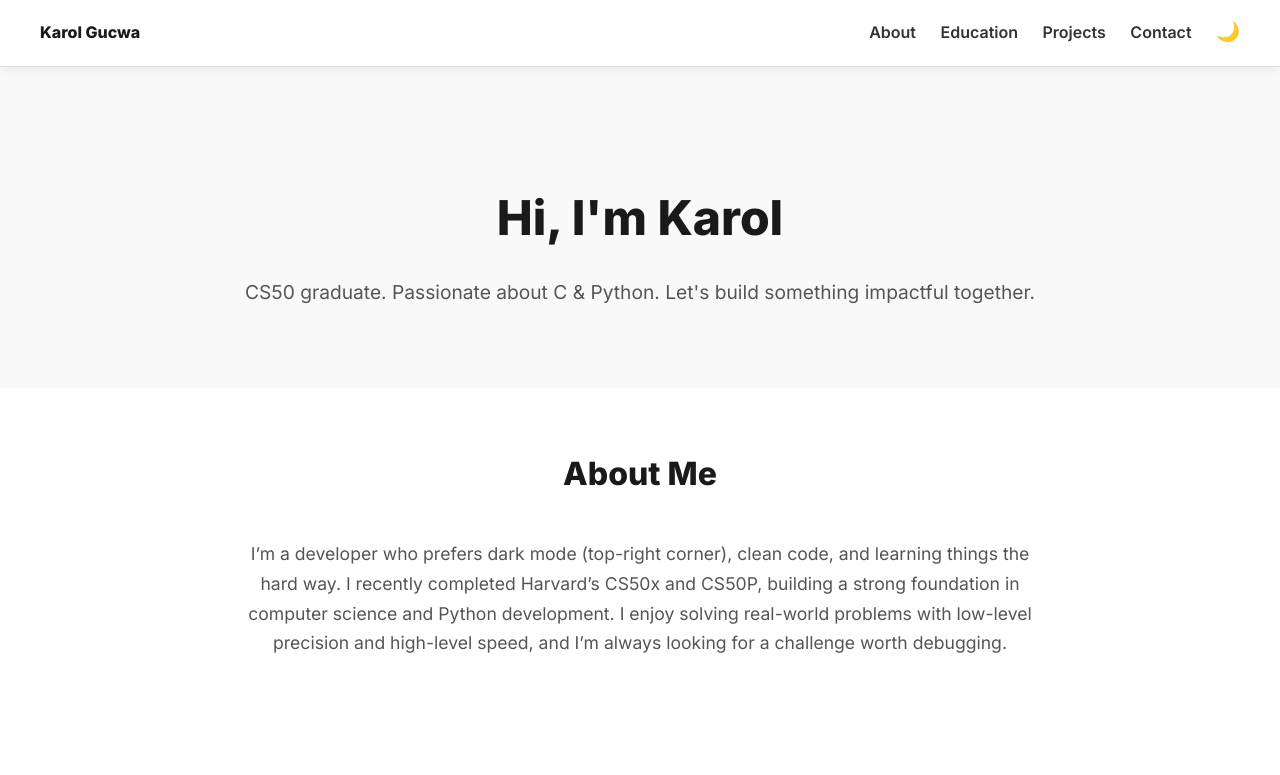
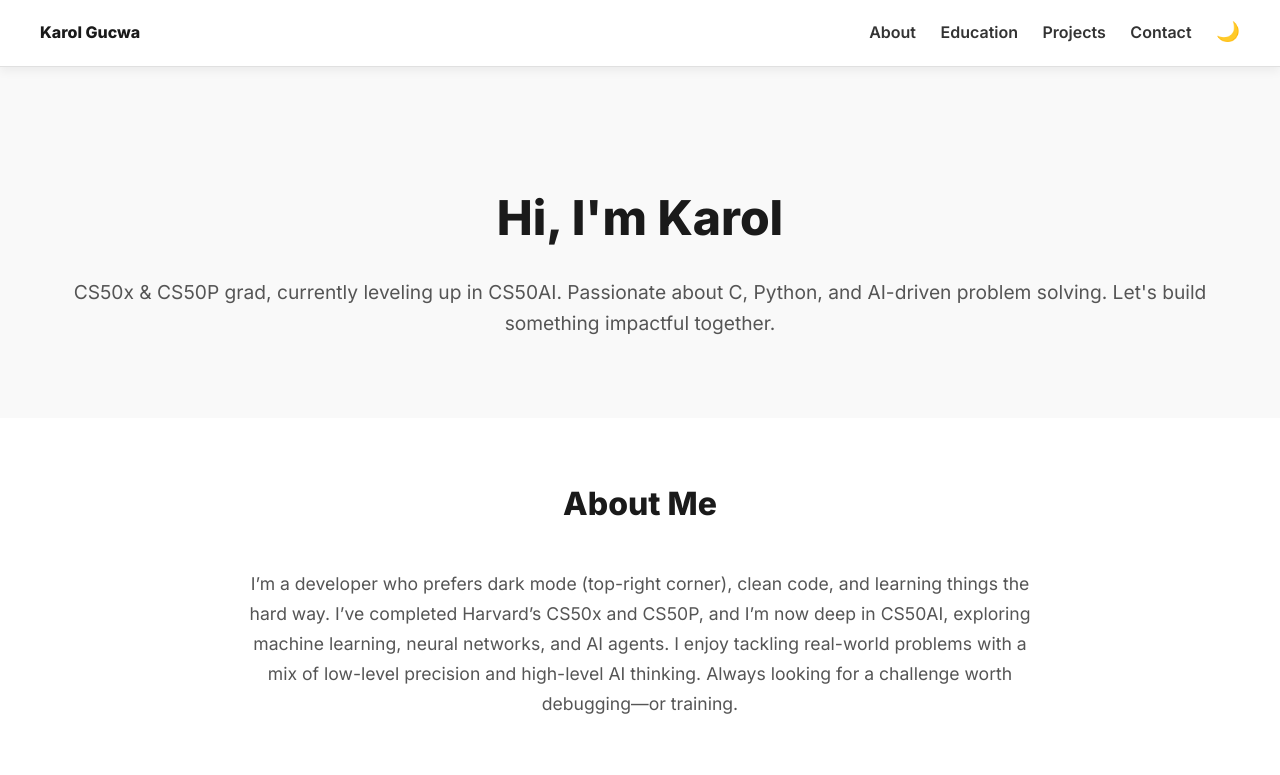
Before and after one commit to KarolGucwa/Portfolio, a plain HTML site: page index.html in a window 1280 px wide. Shown: the top 775 px of the page. Drawn offline with Linux system fonts and the light colour scheme.

Commit message:
Update index.html
ai

```diff
--- a/index.html
+++ b/index.html
@@ -21,15 +21,15 @@
 
   <section class="hero">
     <h1>Hi, I'm Karol</h1>
-    <p>CS50 graduate. Passionate about C & Python. Let's build something impactful together.</p>
+    <p>CS50x & CS50P grad, currently leveling up in CS50AI. Passionate about C, Python, and AI-driven problem solving. Let's build something impactful together.</p>
   </section>
 
   <section id="about" class="about">
     <h2>About Me</h2>
     <p>
       I’m a developer who prefers dark mode (top-right corner), clean code, and learning things the hard way.
-      I recently completed Harvard’s CS50x and CS50P, building a strong foundation in computer science and Python development.
-      I enjoy solving real-world problems with low-level precision and high-level speed, and I’m always looking for a challenge worth debugging.
+      I’ve completed Harvard’s CS50x and CS50P, and I’m now deep in CS50AI, exploring machine learning, neural networks, and AI agents.
+      I enjoy tackling real-world problems with a mix of low-level precision and high-level AI thinking. Always looking for a challenge worth debugging—or training.
     </p>
   </section>
 
@@ -59,6 +59,10 @@
     <a href="https://certificates.cs50.io/edf0bc5e-17ae-4899-9d15-56271f59d988.pdf" target="_blank" class="education-card">
       <h3>CS50P: Introduction to Programming with Python – HarvardX</h3>
       <p>Deepened Python skills through hands-on programming problems. Learned about file I/O, regular expressions, object-oriented programming, and testing practices.</p>
+    </a>
+    <a href="#" class="education-card">
+      <h3>CS50AI: Introduction to Artificial Intelligence with Python – HarvardX</h3>
+      <p>Currently exploring AI concepts like search algorithms, machine learning, neural networks, and reinforcement learning. Strengthening Python skills while learning to train intelligent agents.</p>
     </a>
   </section>
 
```
